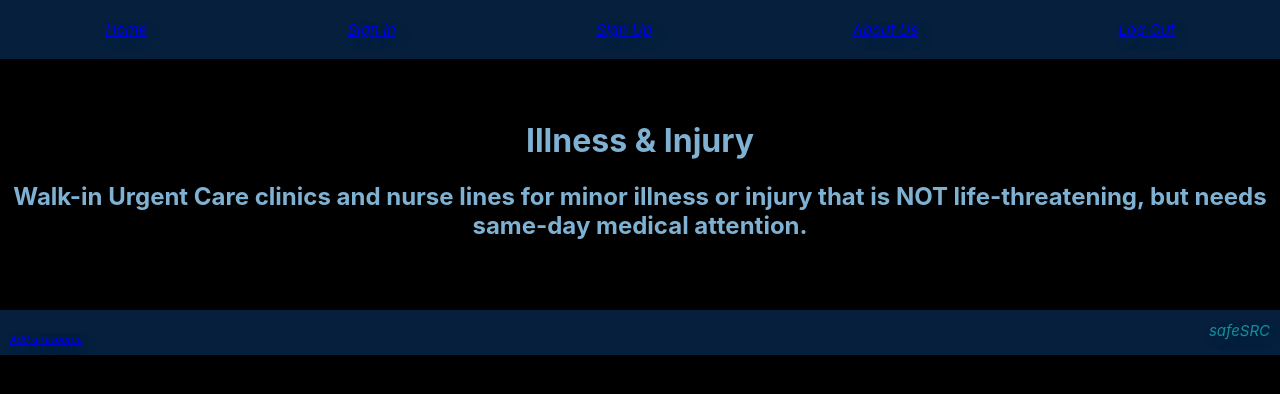
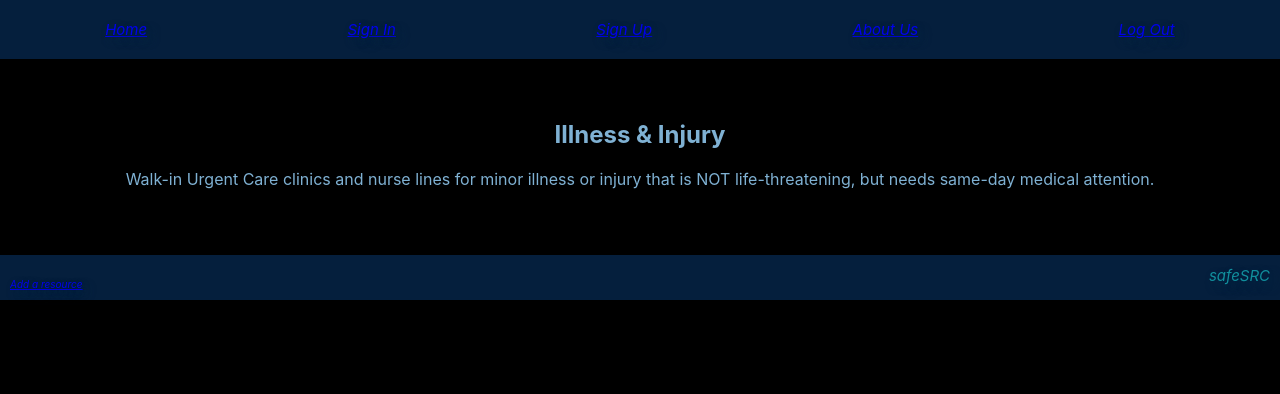
Before and after one commit to safeSRC/safeSRC-front-end, a React (Create React App) app: page /illness-injury in a window 1280 px wide. Shown: the top 394 px of the page. Built offline with nearby package versions, Linux system fonts and the light colour scheme.

Commit message:
emergency descriptions

```diff
--- a/src/components/emergencies/CrimeViolence.js
+++ b/src/components/emergencies/CrimeViolence.js
@@ -3,9 +3,17 @@ import React, { Component } from 'react'
 export default class CrimeViolence extends Component {
       render() {
             return (
-                  <div>
-
-                  </div>
-            )
+              <div>
+                <h2>Crime & Violence</h2>
+                <p>
+                  Sexual and domestic assault crisis lines and shelters, child
+                  protection services, crisis lines/shelters/resources for abuse
+                  (including specified resources for LGBTQ*, disabled, elderly,
+                  minor, vulnerable adult, and immigrant populations) advocacy
+                  for support in meeting with police after an assault, safe
+                  houses, robbery/theft reporting
+                </p>
+              </div>
+            );
       }
 }
--- a/src/components/emergencies/EnvironmentShelter.js
+++ b/src/components/emergencies/EnvironmentShelter.js
@@ -4,8 +4,14 @@ export default class EnvironmentShelter extends Component {
       render() {
             return (
                   <div>
-
-                  </div>
-            )
+                        <h2>Environmental/Housing</h2>
+                <p>
+                  Homeless shelters, emergency housing resources,
+                  warming/cooling shelters, storm shelters, severe weather
+                  services, outage maps, locksmiths for lockouts, roadside
+                  assistance, transportation assistance
+                </p>
+              </div>
+            );
       }
 }
--- a/src/components/emergencies/IllnessInjury.js
+++ b/src/components/emergencies/IllnessInjury.js
@@ -1,15 +1,15 @@
-import React, { Component } from 'react'
+import React, { Component } from 'react';
 
 export default class IllnessInjury extends Component {
   render() {
     return (
       <div>
-                    <h1>Illness & Injury</h1>
-                <h2 className="examples">
-                    Walk-in Urgent Care clinics and nurse lines for minor
-                    illness or injury that is NOT life-threatening, but needs
-                    same-day medical attention.
-                </h2>
+        <h2>Illness & Injury</h2>
+        <p>
+          Walk-in Urgent Care clinics and nurse lines for minor illness or
+          injury that is NOT life-threatening, but needs same-day medical
+          attention.
+        </p>
       </div>
     );
   }
--- a/src/components/emergencies/MentalHealth.js
+++ b/src/components/emergencies/MentalHealth.js
@@ -4,12 +4,12 @@ export default class MentalHealth extends Component {
       render() {
             return (
               <div>
-                <h1>Mental Health</h1>
-                <h2 className="examples">
+                <h2>Mental Health</h2>
+                <p>
                   Crisis text/phone/chat-lines, suicide prevention,
                   hospitalization services, walk-in programs, wellness checks,
                   same-day therapy resources
-                </h2>
+                </p>
               </div>
             );
       }
--- a/src/components/emergencies/Substances.js
+++ b/src/components/emergencies/Substances.js
@@ -4,8 +4,13 @@ export default class Substances extends Component {
       render() {
             return (
                   <div>
-
-                  </div>
-            )
+                        <h2>Substance Abuse</h2>
+                <p>
+                  Poison control, emergency overdose services (narcan, suboxone,
+                  etc.), substance abuse resources, clean needle share and
+                  needle disposal locations
+                </p>
+              </div>
+            );
       }
 }
```
Also changed, not shown: src/components/emergencies/Animal.js (+9 -4 lines). Lines whose indentation alone changed are shown as unchanged.
